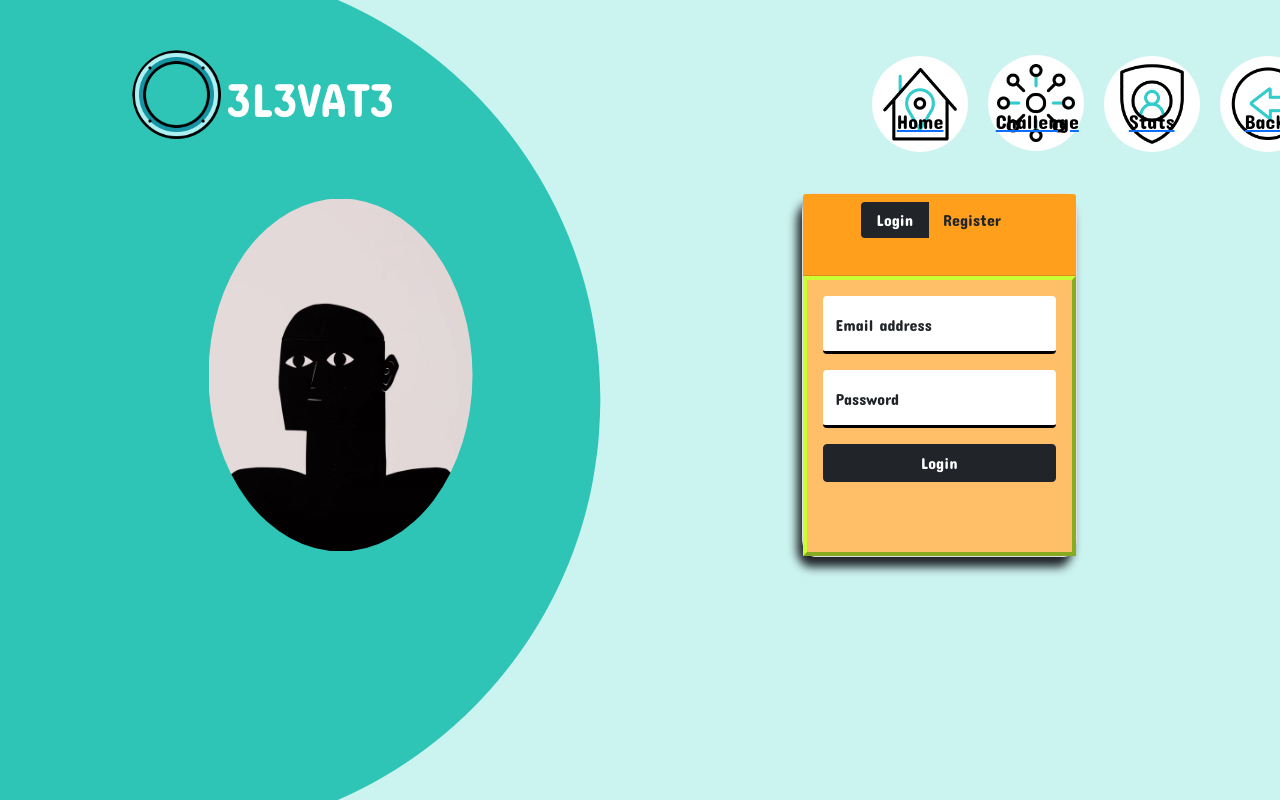
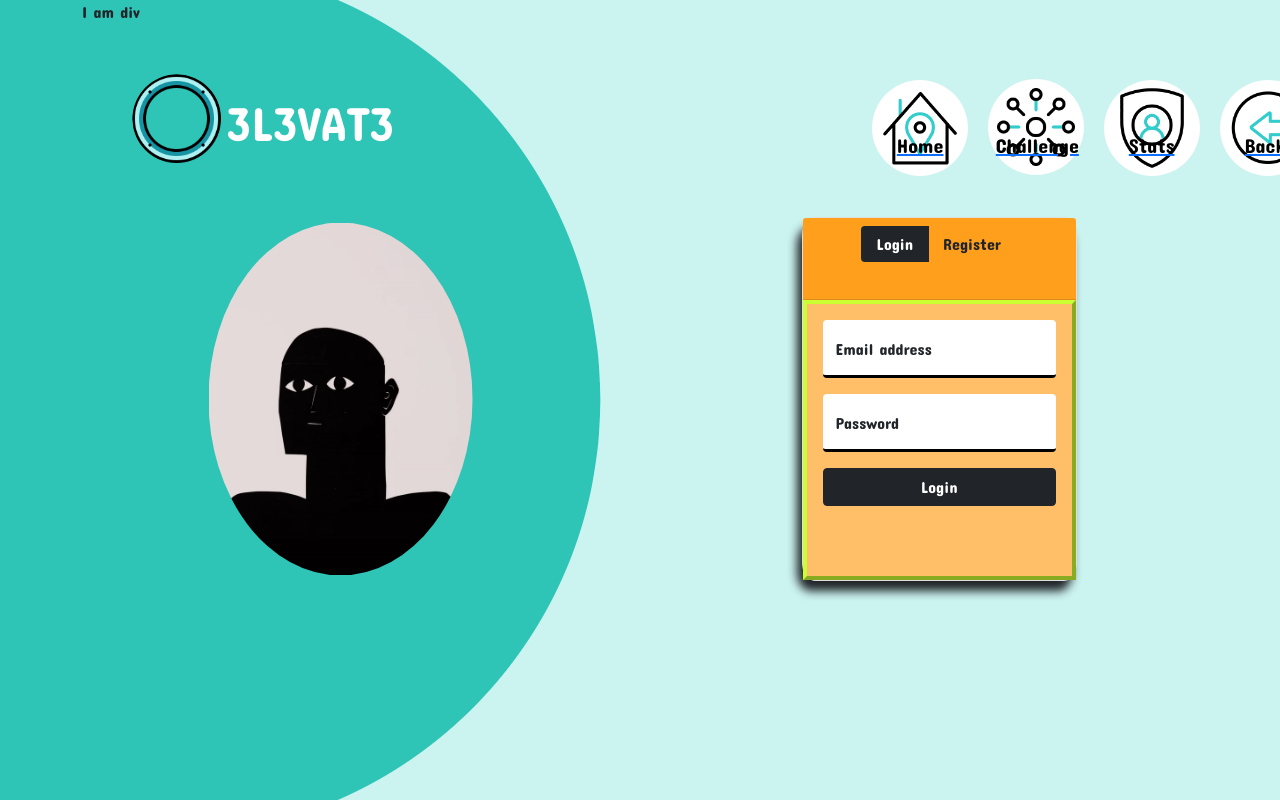
Before and after one commit to Harkins12345/Lap-3-Project, a React (Create React App) app in the folder client/: page / in a window 1280 px wide. Shown: the top 800 px of the page. Built offline with nearby package versions, Linux system fonts and the light colour scheme; no server answers.

Commit message:
ADDED MODAL BOX TO APPEAR WHEN GAME IS LOADING

```diff
--- a/client/src/App.js
+++ b/client/src/App.js
@@ -1,7 +1,7 @@
 import React, { useEffect } from 'react';
 import { useDispatch } from 'react-redux';
 import { Routes, Route } from 'react-router-dom';
-import { NavBar } from './components';
+import { NavBar, ModalBox } from './components';
 import { setUsername, setSocket } from './actions';
 import io from 'socket.io-client';
 import axios from 'axios';
@@ -35,9 +35,14 @@ function App() {
 
   }, []);
 
+
+
   return (
     <div id='app' className='container'>
+
       <main>
+      <ModalBox />
+
         <NavBar />
         <Routes>
           <Route path="/" element={<Pages.LandingPage />} />
```
